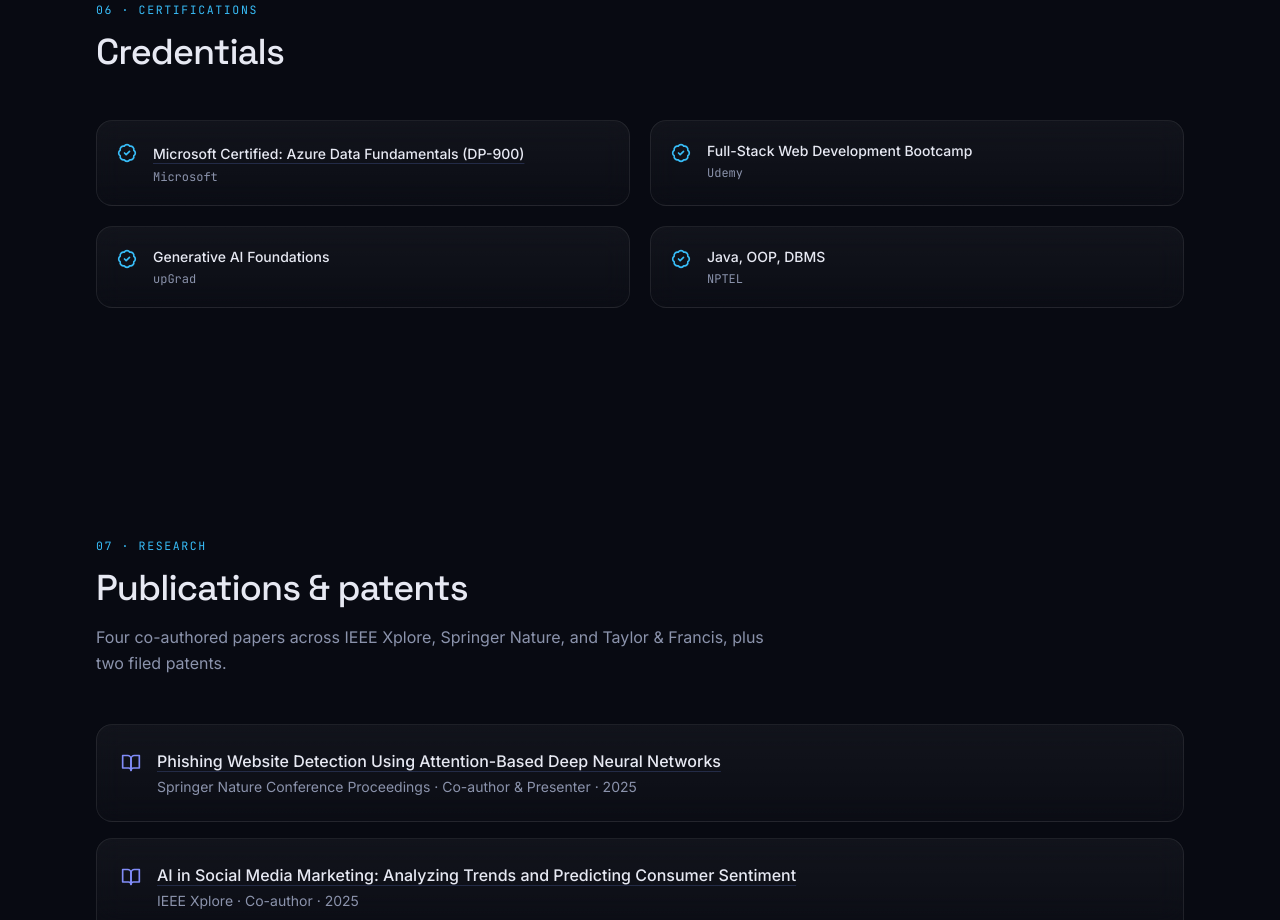
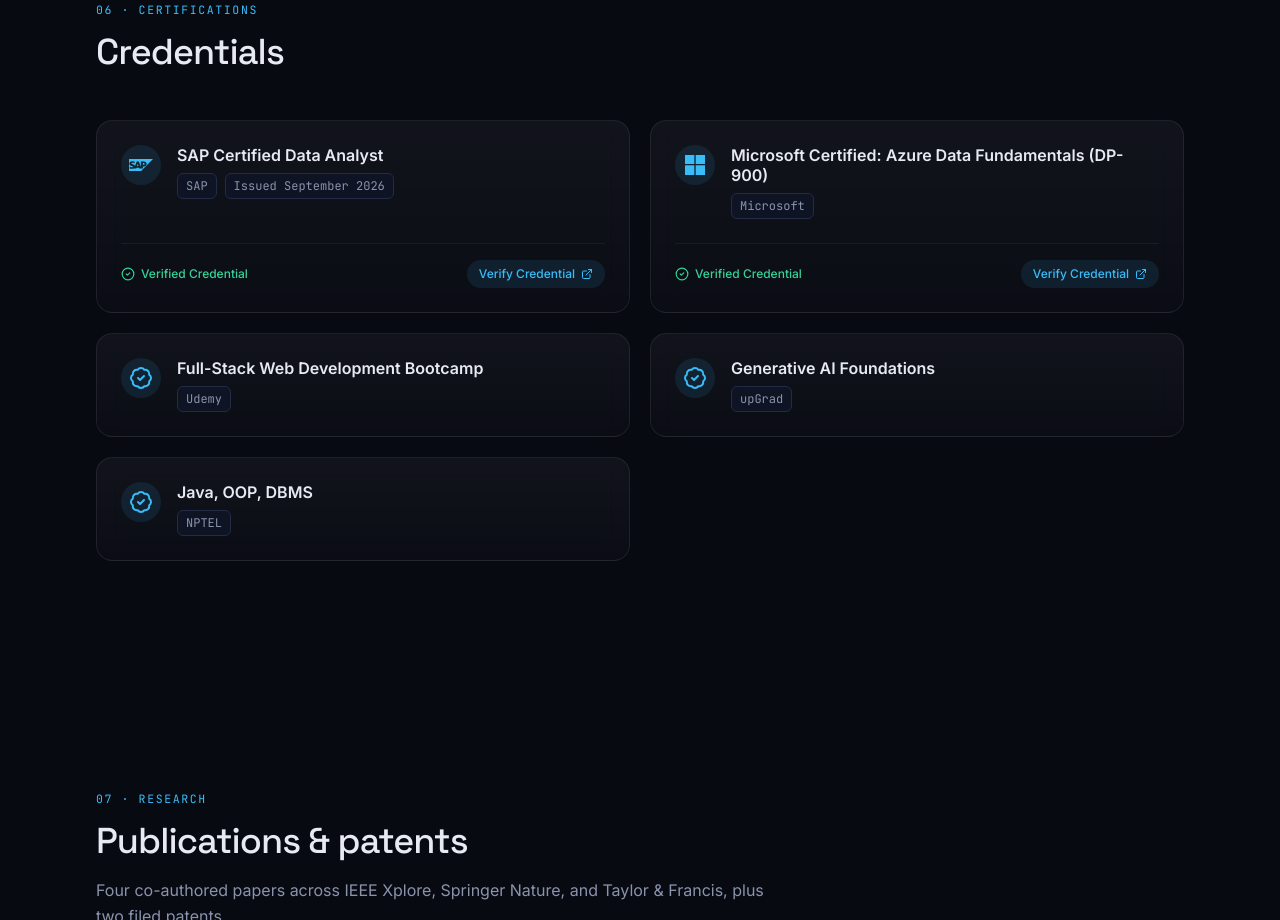
Before and after one commit to spsneh07/Portfolio, a Next.js app: page / in a window 1280 px wide. Shown: the part 5980-6900 px from the top of the page. Built offline with nearby package versions, Linux system fonts and the light colour scheme; no server answers.

Commit message:
feat: Add SAP and Microsoft certifications to portfolio

```diff
--- a/components/Certifications.tsx
+++ b/components/Certifications.tsx
@@ -1,7 +1,9 @@
 "use client";
 
 import { motion } from "framer-motion";
-import { BadgeCheck } from "lucide-react";
+import { BadgeCheck, ExternalLink, CheckCircle2 } from "lucide-react";
+import { SiSap } from "react-icons/si";
+import { BsMicrosoft } from "react-icons/bs";
 import { SectionHeading } from "./SectionHeading";
 import { certifications } from "@/lib/data";
 
@@ -17,24 +19,52 @@
             whileInView={{ opacity: 1, y: 0 }}
             viewport={{ once: true, margin: "-60px" }}
             transition={{ duration: 0.45, delay: i * 0.06 }}
-            className="glass rounded-2xl p-5 flex items-start gap-4"
+            className="glass rounded-2xl p-6 flex flex-col justify-between gap-4 group transition-all duration-300 hover:border-signal/30"
           >
-            <BadgeCheck className="text-signal shrink-0 mt-0.5" size={20} />
-            <div>
-              {c.url ? (
+            <div className="flex items-start gap-4">
+              <div className="w-10 h-10 rounded-full bg-signal/10 flex items-center justify-center shrink-0 group-hover:scale-110 transition-transform duration-300">
+                {c.issuer === "SAP" ? (
+                  <SiSap className="text-signal" size={24} />
+                ) : c.issuer === "Microsoft" ? (
+                  <BsMicrosoft className="text-signal" size={20} />
+                ) : (
+                  <BadgeCheck className="text-signal" size={24} />
+                )}
+              </div>
+              <div className="flex-1">
+                <h3 className="text-ink text-base font-semibold leading-tight">{c.name}</h3>
+                <div className="flex items-center gap-2 mt-2 flex-wrap">
+                  <span className="text-xs font-mono text-muted bg-surface px-2 py-1 rounded-md border border-border">
+                    {c.issuer}
+                  </span>
+                  {c.issued && (
+                    <span className="text-xs font-mono text-muted bg-surface px-2 py-1 rounded-md border border-border">
+                      Issued {c.issued}
+                    </span>
+                  )}
+                </div>
+              </div>
+            </div>
+
+            {(c.url || c.issued) && (
+              <div className="pt-4 mt-2 border-t border-border/50 flex items-center justify-between gap-4">
+                <div className="flex items-center gap-1.5 text-xs font-medium text-emerald-400">
+                  <CheckCircle2 size={14} />
+                  <span>Verified Credential</span>
+                </div>
+                {c.url && (
                   <a
                     href={c.url}
                     target="_blank"
                     rel="noopener noreferrer"
-                  className="text-ink text-sm font-medium hover:text-signal transition-colors underline decoration-border underline-offset-4 hover:decoration-signal"
+                    className="inline-flex items-center gap-1.5 text-xs font-medium bg-signal/10 text-signal px-3 py-1.5 rounded-full hover:bg-signal hover:text-white transition-colors focus:outline-none focus:ring-2 focus:ring-signal focus:ring-offset-2 focus:ring-offset-background"
+                    aria-label={`Verify ${c.name} Credential`}
                   >
-                  {c.name}
+                    Verify Credential <ExternalLink size={12} />
                   </a>
-              ) : (
-                <h3 className="text-ink text-sm font-medium">{c.name}</h3>
                 )}
-              <p className="text-xs text-muted mt-1 font-mono">{c.issuer}</p>
               </div>
+            )}
           </motion.div>
         ))}
       </div>
--- a/lib/data.ts
+++ b/lib/data.ts
@@ -164,6 +164,12 @@
 
 export const certifications = [
   {
+    name: "SAP Certified Data Analyst",
+    issuer: "SAP",
+    issued: "September 2026",
+    url: "https://www.credly.com/badges/2727a89c-e411-4140-829a-6e47127fd045/public_url",
+  },
+  {
     name: "Microsoft Certified: Azure Data Fundamentals (DP-900)",
     issuer: "Microsoft",
     url: "https://learn.microsoft.com/api/credentials/share/en-us/SnehPrasad-6265/4170079B5B48D79C?sharingId=959D37FCF549BBDD",
--- a/package.json
+++ b/package.json
@@ -15,7 +15,8 @@
     "lucide-react": "^0.400.0",
     "next": "^15.0.0",
     "react": "^18.3.1",
-    "react-dom": "^18.3.1"
+    "react-dom": "^18.3.1",
+    "react-icons": "^5.7.0"
   },
   "devDependencies": {
     "@types/node": "^20.14.0",
```
Also changed, not shown: 2 other files (tests, documents, lock files or other folders). Lines whose indentation alone changed are shown as unchanged.
